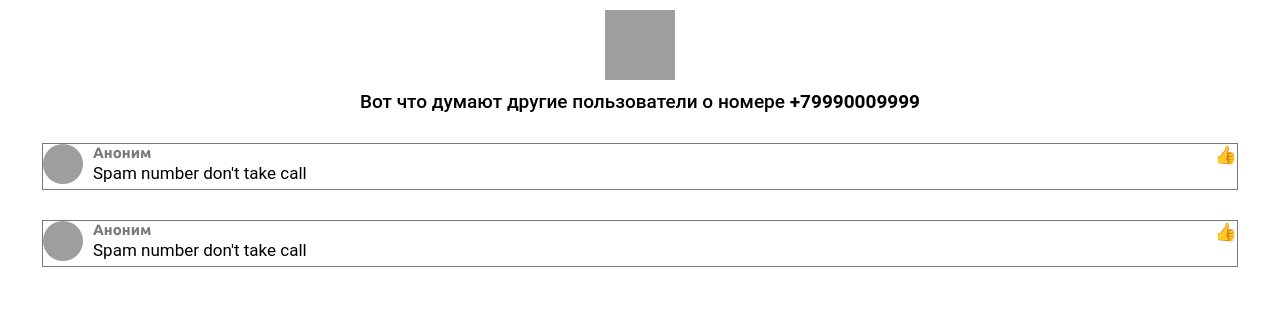
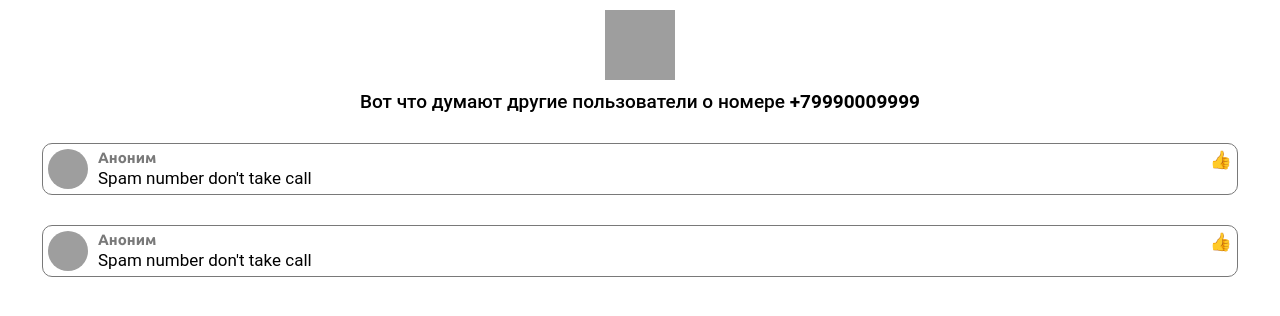
Before and after one commit to tptradix/search, a website: page template/index.html in a window 1280 px wide. Drawn offline with Linux system fonts and the light colour scheme; grey boxes are pictures that could not be loaded; a web font is replaced by a local one.

Commit message:
Update index.html

```diff
--- a/template/index.html
+++ b/template/index.html
@@ -80,7 +80,7 @@
             <div style="display: grid; align-items: center; justify-content: center;">
                 <ul>
                     <li>
-                        <div style="display: flex; justify-content: space-between; border: 1px solid #797979; padding-bottom: 5px;">
+                        <div style="display: flex; justify-content: space-between; border: 1px solid #797979; padding: 5px; border-radius: 10px">
                             <div style="display: flex;">
                                 <div style="margin-right: 10px; display: flex; align-items: center;">
                                     <img width="40px" height="40px" src="https://tptradix.github.io/OpenWorksUI/img/*.png">
@@ -100,7 +100,7 @@
                         </div>
                     </li>
                     <li>
-                        <div style="display: flex; justify-content: space-between; border: 1px solid #797979; padding-bottom: 5px;">
+                        <div style="display: flex; justify-content: space-between; border: 1px solid #797979; padding: 5px; border-radius: 10px">
                             <div style="display: flex">
                                 <div style="margin-right: 10px; display: flex; align-items: center;">
                                     <img width="40px" height="40px" src="https://tptradix.github.io/OpenWorksUI/img/*.png">
```
